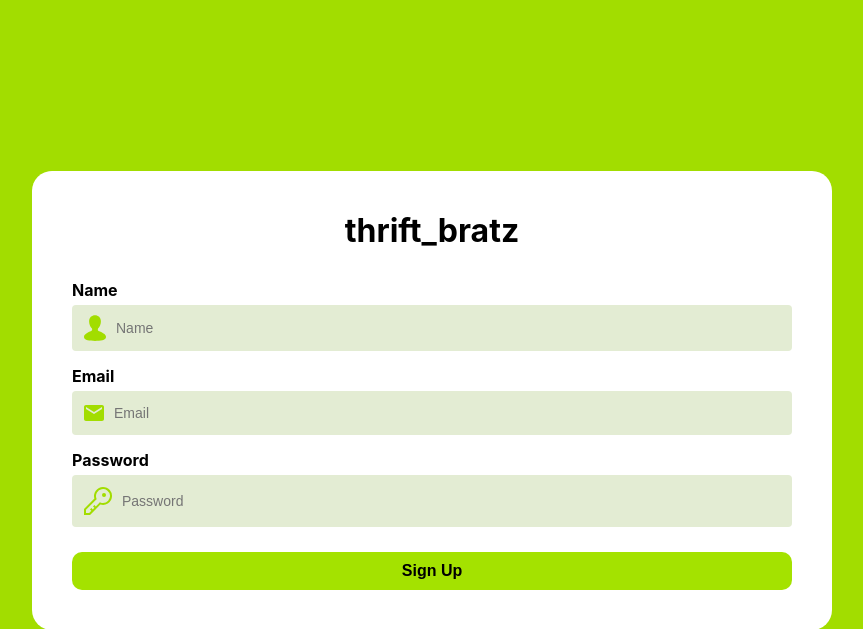
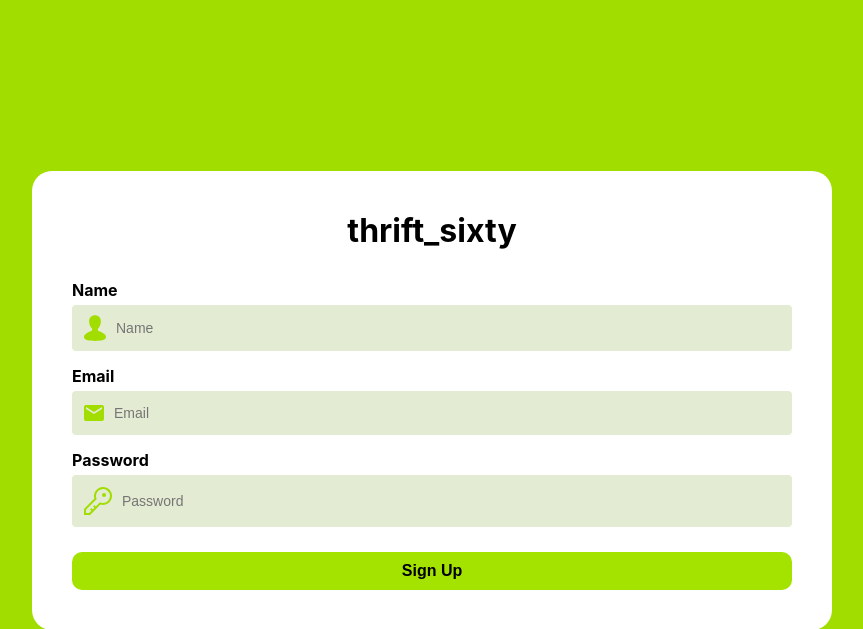
Before and after one commit to cmtrodriguez/CMSC-121-MP-Baliza-Lara-Medina-Rodriguez, a Django app: page /signup/ in a window 1280 px wide. Shown: the top 629 px of the page, without its empty margins (208-1071 px from the left). Run offline with Django 5.2, Linux system fonts and the light colour scheme.

Commit message:
Changed website name from thrift_bratz to thrift_sixty

```diff
--- a/mp/app/templates/app/signup.html
+++ b/mp/app/templates/app/signup.html
@@ -11,7 +11,7 @@
 <body id="loginBody">
   <div id="container">
     <div id="form-box">
-      <h1 id="app-title">thrift_bratz</h1>
+      <h1 id="app-title">thrift_sixty</h1>
 
       {% csrf_token %}
       <label id="name-label" for="name">Name</label>
```
